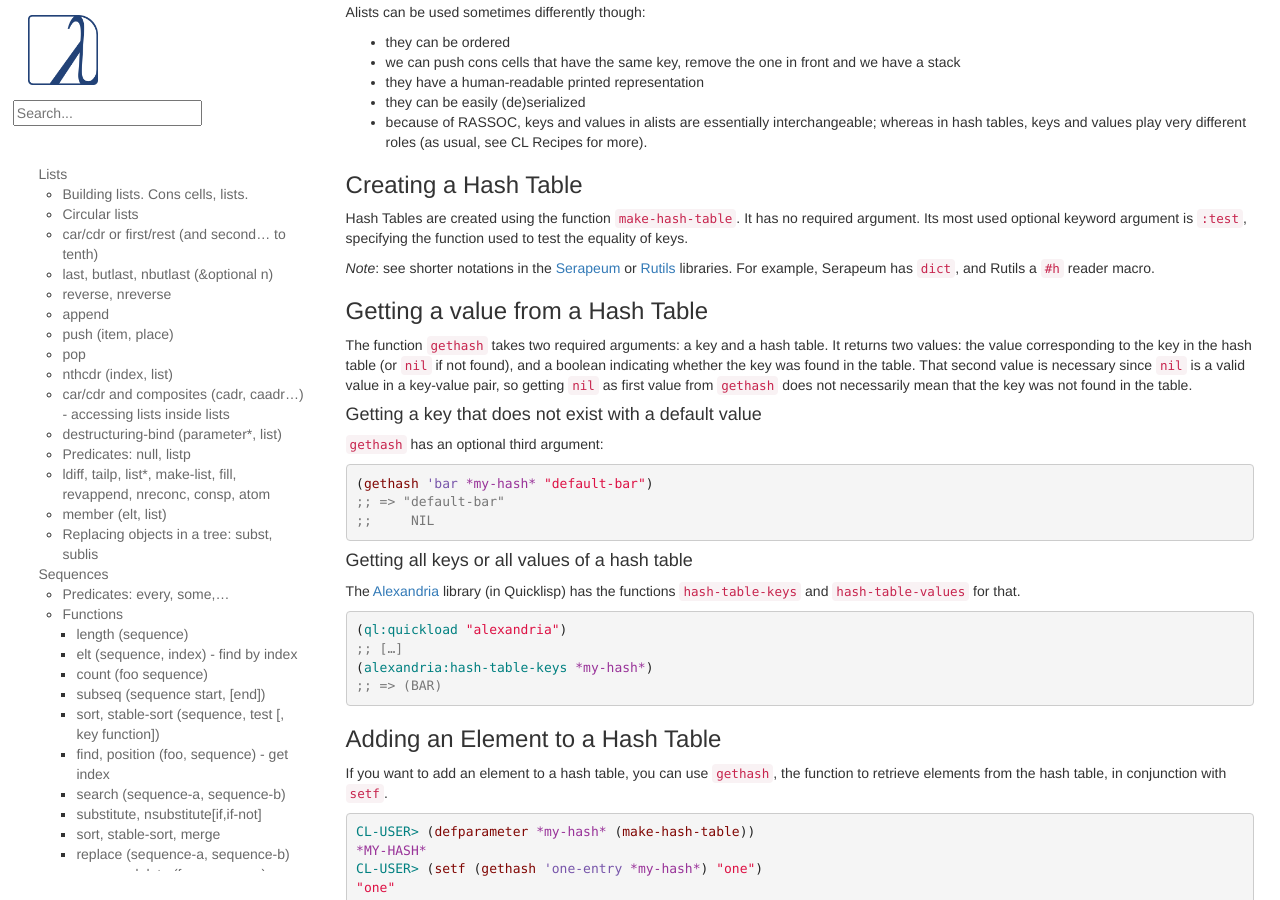
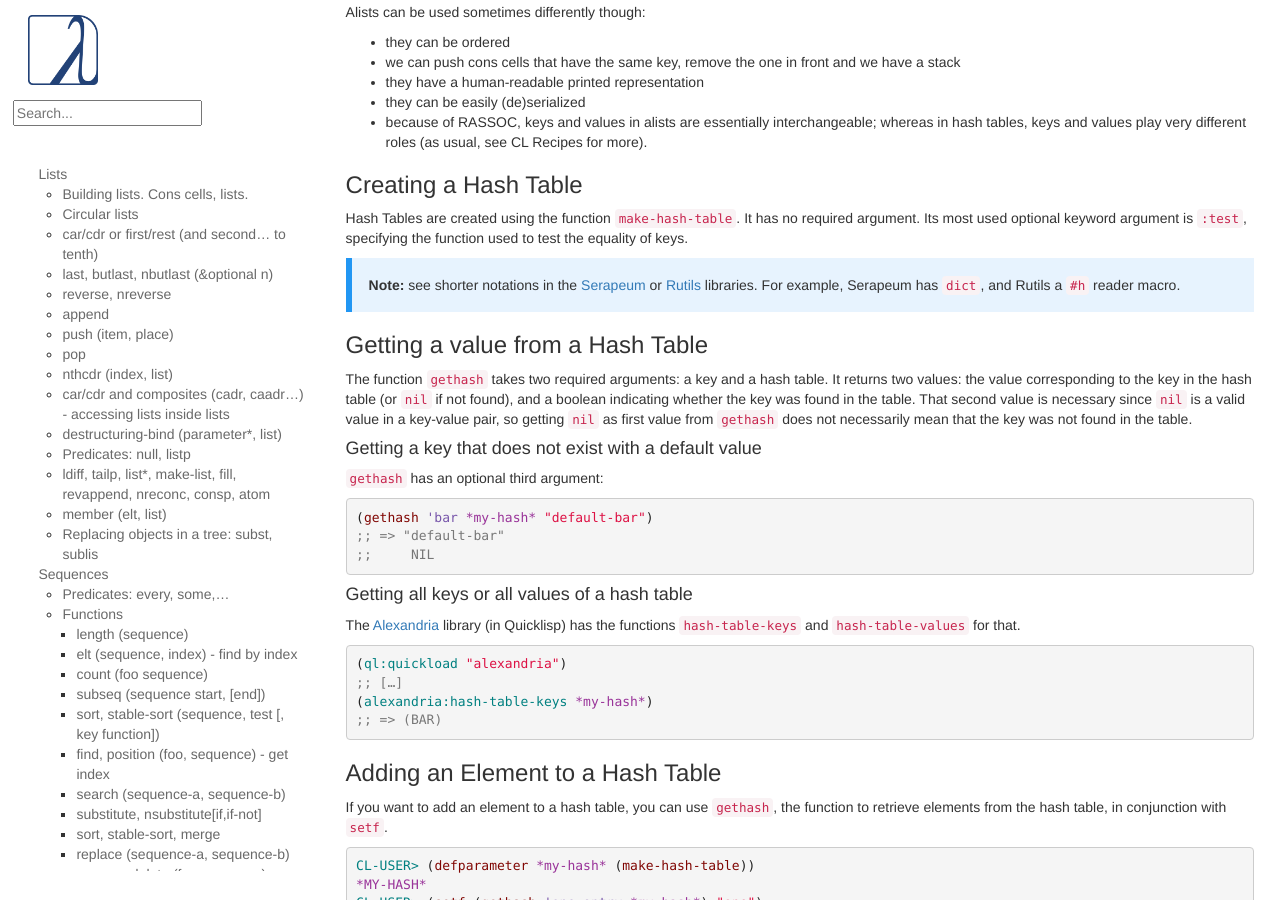
Before and after one commit to LispCookbook/cl-cookbook, a Jekyll site: the page built from data-structures.md, in a window 1280 px wide and 900 px high, scrolled down 11496 px. Built offline with Jekyll 4.4.1, drawn with Linux system fonts in a browser that asks for light colours.

Commit message:
data structures: style a "Note:" into an info box

```diff
--- a/data-structures.md
+++ b/data-structures.md
@@ -822,7 +822,10 @@ Hash Tables are created using the function
 has no required argument. Its most used optional keyword argument is
 `:test`, specifying the function used to test the equality of keys.
 
-_Note_: see shorter notations in the [Serapeum](https://github.com/ruricolist/serapeum/) or [Rutils](https://github.com/vseloved/rutils) libraries. For example, Serapeum has `dict`, and Rutils a `#h` reader macro.
+<div class="info-box info">
+<strong>Note:</strong> see shorter notations in the <a href="https://github.com/ruricolist/serapeum/">Serapeum</a> or <a href="https://github.com/vseloved/rutils">Rutils</a> libraries. For example, Serapeum has <code>dict</code>, and Rutils a <code>#h</code> reader macro.
+</div>
+
 
 <a name="get"></a>
 
```
